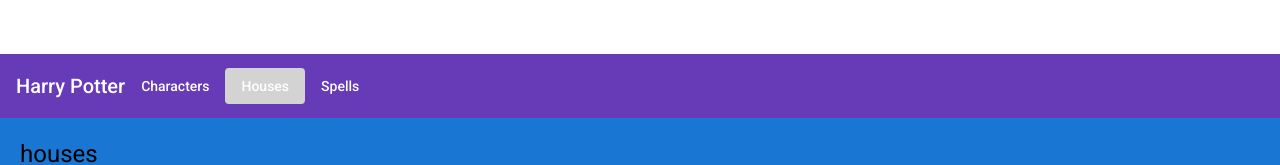
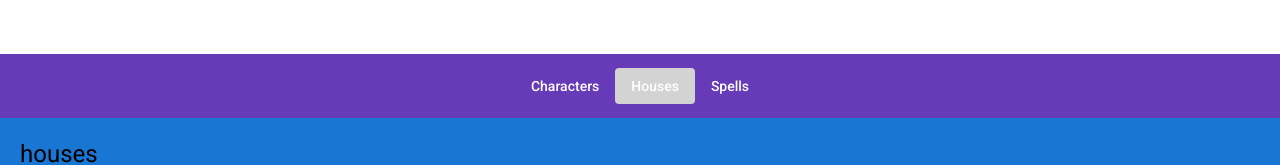
Before and after one commit to HannaTuominen/harrypotter, an Angular app: page /houses in a window 1280 px wide. Shown: the part 267-432 px from the top of the page. Built offline with nearby package versions, Linux system fonts and the light colour scheme; no server answers.

Commit message:
Move header items to center.

```diff
--- a/src/app/header/header.component.ts
+++ b/src/app/header/header.component.ts
@@ -11,18 +11,17 @@
     <!-- menu -->
     <mat-toolbar color="primary">
       <mat-toolbar-row>
-        <h1>Harry Potter</h1>
         <span class="menu-spacer"></span>
-
         <div>
           <a mat-button [routerLink]="'characters'" routerLinkActive="active">Characters</a>
           <a mat-button [routerLink]="'houses'" routerLinkActive="active">Houses</a>
           <a mat-button [routerLink]="'spells'" routerLinkActive="active">Spells</a>
         </div>
+        <span class="menu-spacer"></span>
       </mat-toolbar-row>
 
     </mat-toolbar>`,
-  styles: [`.active { background-color: lightgray; } .pointer {cursor: pointer}`]
+  styles: [`.active { background-color: lightgray; } .pointer {cursor: pointer} .menu-spacer {flex-grow: 1}`]
 })
 export class HeaderComponent implements OnInit {
 
```
